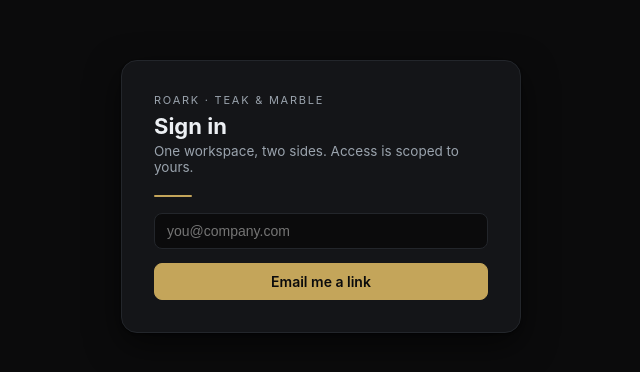
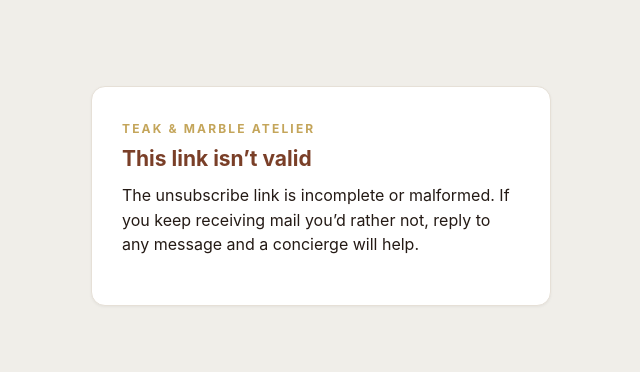
Before and after one commit to Teak-Marble-Atelier/tma-vercel-crm, a React (Vite) app: page /unsubscribe in a window 1280 px wide. Shown: the part 204-576 px from the top of the page, without its empty margins (319-959 px from the left). Built offline with nearby package versions, Linux system fonts and the light colour scheme; no server answers.

Commit message:
Add unsub properly

```diff
--- a/src/App.tsx
+++ b/src/App.tsx
@@ -8,6 +8,7 @@
 import { QuoteBuilder } from "./components/QuoteBuilder";
 import QuotePage from "./public/QuotePage";
 import StatusPage from "./public/StatusPage";
+import UnsubscribePage from "./public/UnsubscribePage";
 import "./public/public.css";
 
 export default function App() {
@@ -19,6 +20,7 @@
           BEFORE the auth gate so a customer link never hits <Login>. */}
       <Route path="/q/:token" element={<QuotePage />} />
       <Route path="/status/:token" element={<StatusPage />} />
+      <Route path="/unsubscribe" element={<UnsubscribePage />} />
 
       {/* Everything else is the internal CRM, behind auth. */}
       <Route path="*" element={<CrmApp session={session} loading={loading} />} />
--- /dev/null
+++ b/src/public/UnsubscribePage.tsx
@@ -0,0 +1,115 @@
+import { useMemo, useState } from "react";
+import { useSearchParams } from "react-router-dom";
+
+// Human-facing unsubscribe page. Lives in the SPA because Supabase's shared
+// functions domain forces text/plain + a sandbox CSP on any HTML response, so
+// the branded page cannot be served from the Edge Function. This page renders
+// on Vercel (like QuotePage/StatusPage) and calls the headless
+// mail-webhook-unsubscribe function to perform the actual suppression.
+//
+// Scanner-safe: nothing is suppressed on load. A prefetching mail scanner just
+// sees the confirm screen; suppression only happens when the button POSTs.
+
+const FN =
+  (import.meta.env.VITE_SUPABASE_URL as string).replace(/\/+$/, "") +
+  "/functions/v1/mail-webhook-unsubscribe";
+
+const EMAIL = /^[^\s@]+@[^\s@]+\.[^\s@]+$/;
+const UUID = /^[0-9a-f]{8}-[0-9a-f]{4}-[0-9a-f]{4}-[0-9a-f]{4}-[0-9a-f]{12}$/i;
+
+type Phase = "confirm" | "working" | "done" | "error";
+
+export default function UnsubscribePage() {
+  const [params] = useSearchParams();
+  const email = (params.get("e") ?? "").trim().toLowerCase();
+  const token = params.get("t") ?? "";
+  const valid = useMemo(() => EMAIL.test(email) && UUID.test(token), [email, token]);
+
+  const [phase, setPhase] = useState<Phase>("confirm");
+
+  async function confirm() {
+    setPhase("working");
+    try {
+      const url = `${FN}?e=${encodeURIComponent(email)}&t=${encodeURIComponent(token)}`;
+      const res = await fetch(url, { method: "POST" });
+      const body = (await res.json().catch(() => null)) as { ok?: boolean } | null;
+      setPhase(res.ok && body?.ok ? "done" : "error");
+    } catch {
+      setPhase("error");
+    }
+  }
+
+  return (
+    <div style={s.wrap}>
+      <div style={s.card}>
+        <div style={s.brand}>Teak &amp; Marble Atelier</div>
+
+        {!valid ? (
+          <>
+            <h1 style={s.h1}>This link isn’t valid</h1>
+            <p style={s.p}>
+              The unsubscribe link is incomplete or malformed. If you keep receiving mail you’d
+              rather not, reply to any message and a concierge will help.
+            </p>
+          </>
+        ) : phase === "done" ? (
+          <>
+            <h1 style={s.h1}>You’re unsubscribed</h1>
+            <p style={s.p}>
+              <span style={s.addr}>{email}</span> will no longer receive emails from us.
+            </p>
+            <p style={s.fine}>
+              Changed your mind, or need help with an order? Just reply to any message we’ve sent
+              and a concierge will take care of it.
+            </p>
+          </>
+        ) : phase === "error" ? (
+          <>
+            <h1 style={s.h1}>Something went wrong</h1>
+            <p style={s.p}>
+              We couldn’t complete that just now. Please try again, or reply to any message and a
+              concierge will remove you manually.
+            </p>
+            <button style={s.btn} onClick={confirm}>Try again</button>
+          </>
+        ) : (
+          <>
+            <h1 style={s.h1}>Unsubscribe from our emails?</h1>
+            <p style={s.p}>
+              You’re about to stop emails to <span style={s.addr}>{email}</span>.
+            </p>
+            <button style={s.btn} onClick={confirm} disabled={phase === "working"}>
+              {phase === "working" ? "Working…" : "Confirm unsubscribe"}
+            </button>
+            <p style={s.fine}>
+              This includes order and delivery updates. If you have an active order, we recommend
+              staying subscribed so we can reach you — or reply to any message instead.
+            </p>
+          </>
+        )}
+      </div>
+    </div>
+  );
+}
+
+const BROWN = "#7A3F28", GOLD = "#C4A55A", CARRARA = "#F0EEE9";
+const s: Record<string, React.CSSProperties> = {
+  wrap: {
+    margin: 0, background: CARRARA, color: "#241a15", minHeight: "100vh",
+    display: "grid", placeItems: "center", padding: 24,
+    fontFamily: '-apple-system,BlinkMacSystemFont,"Segoe UI",Roboto,Helvetica,Arial,sans-serif',
+  },
+  card: {
+    background: "#fff", maxWidth: 460, width: "100%", border: "1px solid #e6e0d7",
+    borderRadius: 14, padding: "34px 30px", boxShadow: "0 1px 3px rgba(0,0,0,.05)",
+  },
+  brand: { fontSize: 12, letterSpacing: ".18em", textTransform: "uppercase", color: GOLD, fontWeight: 700 },
+  h1: { fontSize: 21, margin: "10px 0 12px", color: BROWN },
+  p: { margin: "0 0 14px", lineHeight: 1.55 },
+  addr: { fontWeight: 600, color: BROWN, wordBreak: "break-all" },
+  btn: {
+    font: "inherit", fontWeight: 600, cursor: "pointer", borderRadius: 9, padding: "11px 20px",
+    background: BROWN, color: "#fff", border: `1px solid ${BROWN}`,
+  },
+  fine: { fontSize: 13, color: "#6b6157", marginTop: 16, lineHeight: 1.55 },
+};
```
